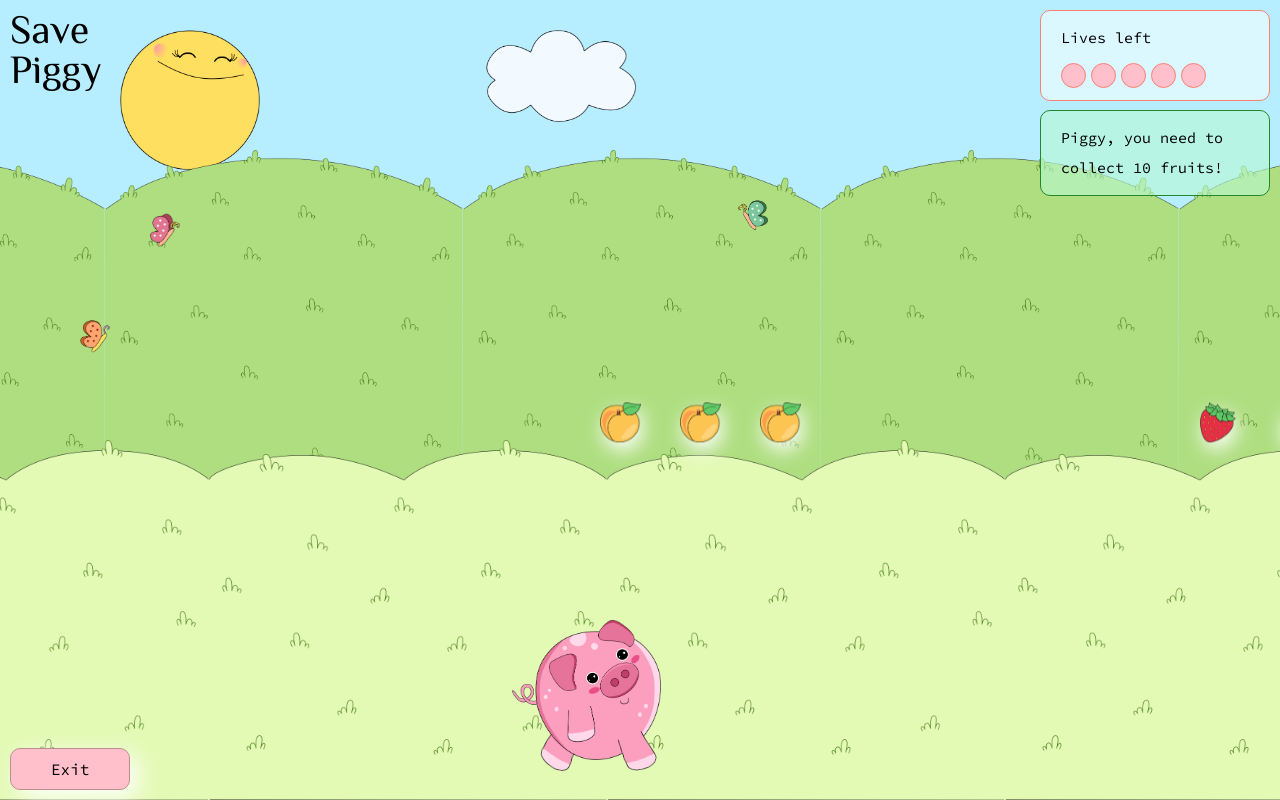
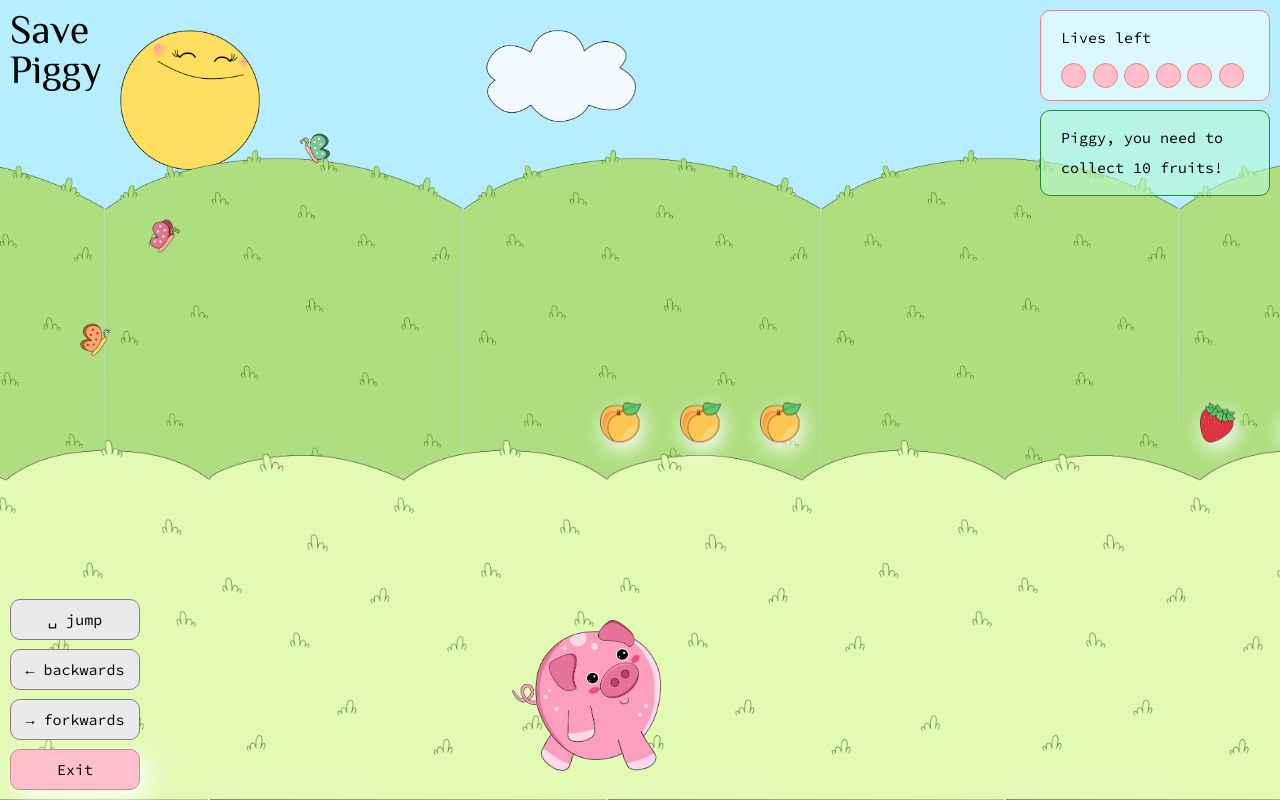
Before and after one commit to monifasol/save-piggy, a plain HTML site: page index.html in a window 1280 px wide. Both pictures are taken after a click on the element "Let's play". Drawn offline with Linux system fonts and the light colour scheme.

Commit message:
Adding a commands guide for the player, and cleaning up code

```diff
--- a/index.html
+++ b/index.html
@@ -10,7 +10,7 @@
 
     <title>Save Piggy - Online Game</title>
     <meta property="title" content="Save Piggy - Online Game">
-    <meta property="description" content=" Save Piggy! Collect all the fruits, dodge all knives, scape from the butcher!">
+    <meta property="description" content=" Save Piggy! Collect all the fruits, dodge all knives, escape the butcher!">
     <meta property="keywords" content="game,web,design,html,css,javascript">
 
     <meta property="og:url" content="https://monifasol.github.io/save-piggy/">
@@ -75,7 +75,7 @@
             <p class="description">
               Collect all the fruits,
               <br/>dodge all knives,
-              <br/>scape from the butcher!
+              <br/>escape the butcher!
             </p>
           </div>
           <div class="btn" id="start-game">Let's play</div>
@@ -95,6 +95,11 @@
         <img class="butterfly3" src="img/butterfly3.png" />
         <img class="butterfly4" src="img/butterfly2.png" />
 
+        <div class="btn-commands" id="how-to-jump"> ␣ jump</div>
+        <div class="btn-commands" id="how-to-go-forwards"> &#8594; forkwards</div>
+        <div class="btn-commands" id="how-to-go-backwards"> &#8592; backwards</div>
+
+
         <div class="btn" id="stop-game">Exit</div>
 
         <h1 class="title-game">Save <br/> Piggy</h1>
@@ -107,6 +112,7 @@
             <span class="live" id="live3"></span>
             <span class="live" id="live4"></span>
             <span class="live" id="live5"></span>
+            <span class="live" id="live6"></span>
           </div>
         </div>
 
--- a/js/Game.js
+++ b/js/Game.js
@@ -237,6 +237,9 @@ class Game {
   }
 
   callGameFinished() {
+
+    console.log("I CALLED callGameFinished !!! ")
+
     // Game is finished
 
     clearInterval(checkPainID)
--- a/js/Player.js
+++ b/js/Player.js
@@ -1,7 +1,7 @@
 class Player {
 
   constructor() {
-    this.lives = 5
+    this.lives = 6
     this.fruitsCollected = 0
     this.direction = 0
   }
--- a/js/index.js
+++ b/js/index.js
@@ -14,6 +14,7 @@ let game,
     deleteKnivesID = null,                                  // setInterval that deletes lost knives
     throwKnivesID = null,                                   // setInterval that throws knives
     audioPig = new Audio('img/audio-pig.mp3');
+
 
 
 // Load all Game elements
@@ -60,7 +61,6 @@ const loadGameElements = () => {
     showSplashScreen()
     playerWonScreen.className = 'hide'
   })
-
 
   // set initial classes
   splashScreen.className = 'show'
--- a/scss/main.scss
+++ b/scss/main.scss
@@ -35,11 +35,11 @@ body {
     }
 
     .butterfly1, .butterfly3 {
-        @include floating(3s);
+        @include floating(2.5s);
     }
 
     .butterfly2, .butterfly4 {
-        @include floating(2.5s);
+        @include floating(2s);
     }
 
 }
@@ -442,9 +442,8 @@ body {
     }
 
     .butterfly3 {
-        top: 200px;
-        right: 40%;
-        transform: scaleX(-1);
+        top: 130px;
+        left: 300px;
     }
 
     .butterfly4 {
@@ -550,6 +549,7 @@ body {
 
         &-left {
             display: flex;
+            justify-content: space-between;
 
             span.live {
                 border: solid 1px salmon;
@@ -589,5 +589,37 @@ body {
         position: absolute;
         bottom: 10px;
         left: 10px;
+        width: 130px;
+        font-size: 15px;
+        text-align: center;
     }
+
+    .btn-commands {
+        font-family: 'Source Code Pro', monospace;
+        background-color: #eaeaea;
+        border: solid 1px grey;
+        position: absolute;
+        left: 10px;
+        width: 130px;
+        padding: 12px 10px;
+        display: inline-block;
+        cursor: pointer;
+        color: black;
+        border-radius: 10px;
+        font-size: 15px;
+        transition: all 1s;
+        z-index: 3;
+        text-align: center;
+
+        &#how-to-go-forwards {
+            bottom: 60px;
+        }
+        &#how-to-go-backwards {
+            bottom: 110px;
+        }
+        &#how-to-jump {
+            bottom: 160px;
+        }
+    }
+
 }
```
Also changed, not shown: README.md, css/main.css, 1 other file.
